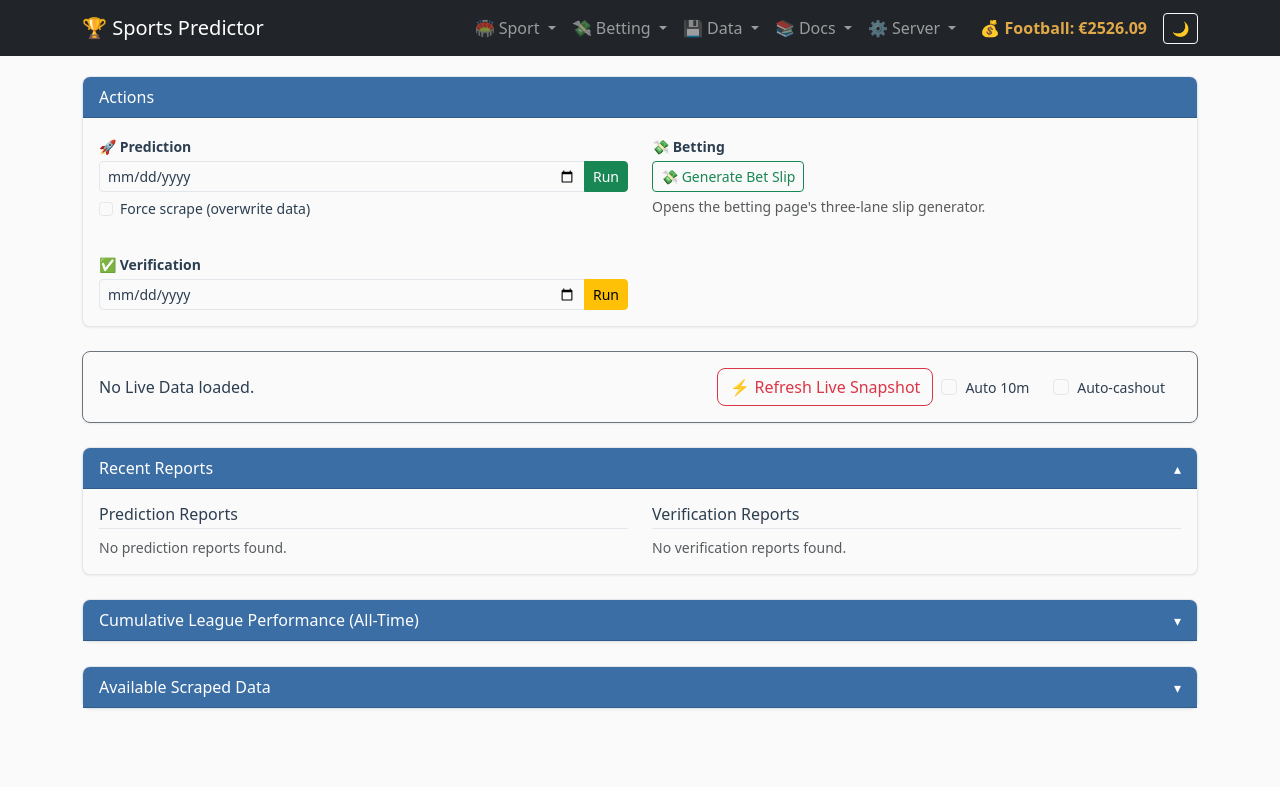
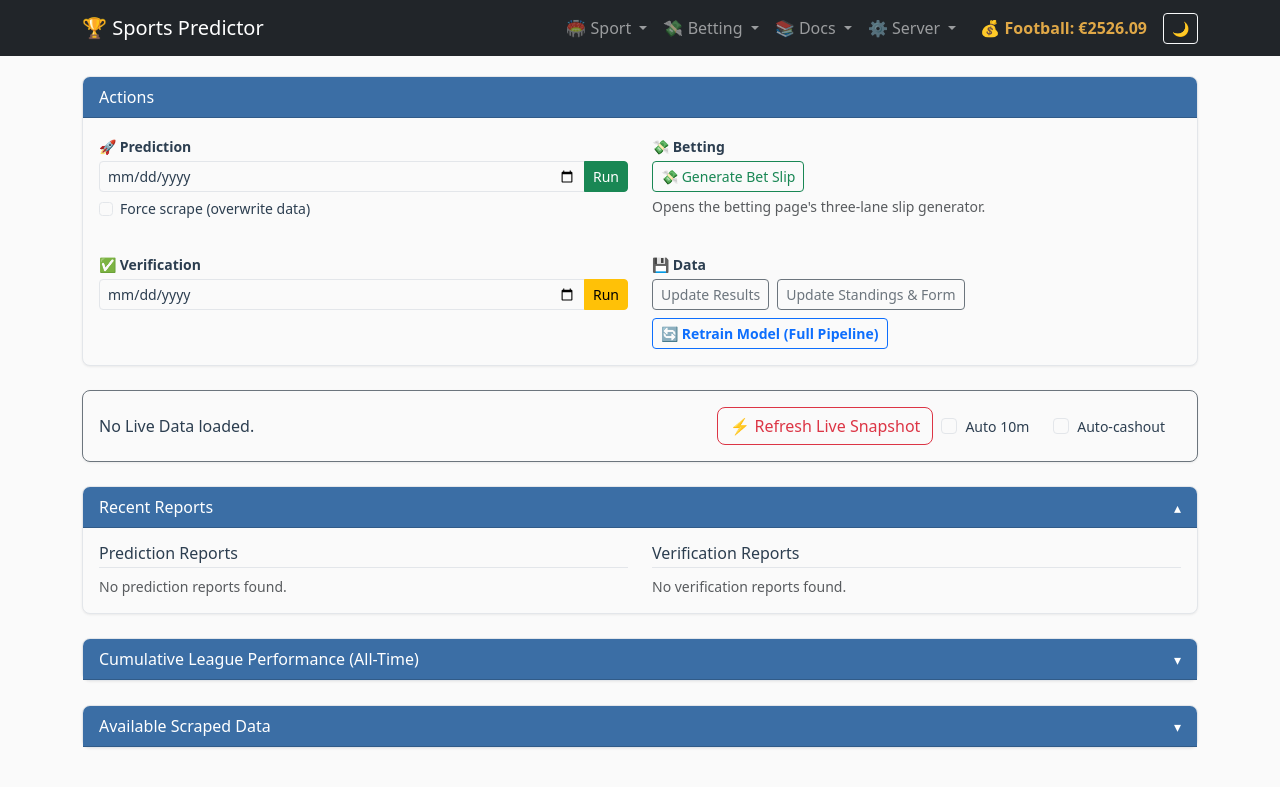
Before and after one commit to tcharos/AI-Powered-Sports-Predictions, a Flask app: page /football/ in a window 1280 px wide. Shown: the top 787 px of the page. Run offline with Flask 3, Linux system fonts and the light colour scheme.

Commit message:
refactor(ui): move football Data actions to the dashboard; drop the Data dropdown from the generic menu
- Remove the 💾 Data ▾ dropdown from layout.html — it held only football-specific
  actions, so the top menu is now sport-agnostic (Sport / Betting / Docs / Server).
- Add the three actions (Update Results, Update Standings & Form, 🔄 Retrain Full
  Pipeline) to the football dashboard Actions card, row 2, right of Verification
  (under the Generate Bet Slip button). Same POST routes + confirm dialogs.

Co-Authored-By: Claude Opus 4.8 <noreply@anthropic.com>

```diff
--- a/web_ui/templates/dashboard.html
+++ b/web_ui/templates/dashboard.html
@@ -73,6 +73,28 @@
                         <div class="progress-bar progress-bar-striped progress-bar-animated bg-warning"
                             role="progressbar" style="width: 100%"></div>
                     </div>
+                </div>
+            </div>
+
+            <!-- Data (right) — football-specific data/retrain actions (moved off the generic top menu) -->
+            <div class="col-md-6">
+                <label class="form-label fw-bold small mb-1">💾 Data</label>
+                <div class="d-flex flex-wrap gap-2">
+                    <form action="/football/update_data" method="post" class="m-0"
+                        onsubmit="return confirm('Update historical data? This will download the latest match results.');">
+                        <button class="btn btn-outline-secondary btn-sm" type="submit"
+                            title="Download the latest finished-match results for the current season.">Update Results</button>
+                    </form>
+                    <form action="/football/update_leagues" method="post" class="m-0"
+                        onsubmit="return confirm('Update League Standings & Form? This might take a few minutes.');">
+                        <button class="btn btn-outline-secondary btn-sm" type="submit"
+                            title="Re-scrape current standings + form tables (inputs to inference features).">Update Standings &amp; Form</button>
+                    </form>
+                    <form action="/football/retrain_model" method="post" class="m-0"
+                        onsubmit="return confirm('Full Pipeline: Update Data + Form + Retrain Model. This will take several minutes.');">
+                        <button class="btn btn-outline-primary btn-sm fw-bold" type="submit"
+                            title="Full pipeline: update data + standings, retrain models, refit calibrators.">🔄 Retrain Model (Full Pipeline)</button>
+                    </form>
                 </div>
             </div>
         </div>
--- a/web_ui/templates/layout.html
+++ b/web_ui/templates/layout.html
@@ -69,39 +69,6 @@
                             <li><a class="dropdown-item small text-muted" href="/football/betting">⚽ Football-only view (legacy URL)</a></li>
                             <li><hr class="dropdown-divider"></li>
                             <li><a class="dropdown-item" href="/football/settings">⚙️ Strategy Tunables</a></li>
-                        </ul>
-                    </li>
-                    <li class="nav-item dropdown">
-                        <a class="nav-link dropdown-toggle" href="#" id="dataDropdown" role="button"
-                            data-bs-toggle="dropdown" aria-expanded="false">
-                            💾 Data
-                        </a>
-                        <ul class="dropdown-menu dropdown-menu-end" aria-labelledby="dataDropdown">
-                            <li>
-                                <form action="/football/update_data" method="post"
-                                    onsubmit="return confirm('Update historical data? This will download the latest match results.');">
-                                    <button class="dropdown-item" type="submit">Update Current Season (Results)</button>
-                                </form>
-                            </li>
-                            <li>
-                                <hr class="dropdown-divider">
-                            </li>
-                            <li>
-                                <form action="/football/update_leagues" method="post"
-                                    onsubmit="return confirm('Update League Standings & Form? This might take a few minutes.');">
-                                    <button class="dropdown-item" type="submit">Update Standings & Form</button>
-                                </form>
-                            </li>
-                            <li>
-                                <hr class="dropdown-divider">
-                            </li>
-                            <li>
-                                <form action="/football/retrain_model" method="post"
-                                    onsubmit="return confirm('Full Pipeline: Update Data + Form + Retrain Model. This will take several minutes.');">
-                                    <button class="dropdown-item fw-bold text-primary" type="submit">🔄 Retrain Model
-                                        (Full Pipeline)</button>
-                                </form>
-                            </li>
                         </ul>
                     </li>
                     <li class="nav-item dropdown">
```
